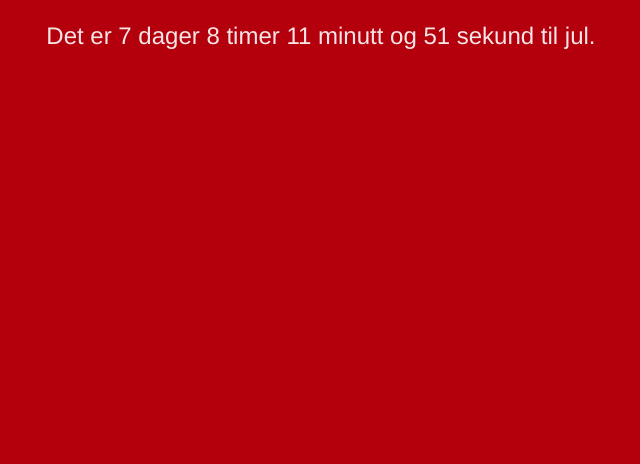
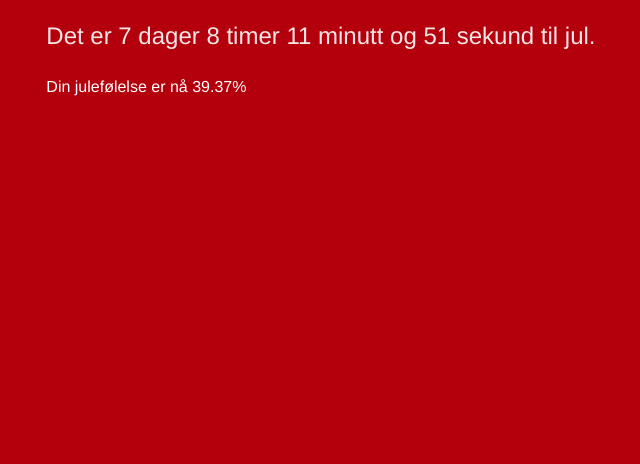
Before and after one commit to torarve/snart-jul, a website built with webpack: page src/index.html in a window 1280 px wide. Shown: the part 336-800 px from the top of the page, without its empty margins (235-875 px from the left). Built offline with nearby package versions, Linux system fonts and the light colour scheme.

Commit message:
Add feeling in percent.

```diff
--- a/src/index.html
+++ b/src/index.html
@@ -20,6 +20,11 @@
               </h2>
             </div>
           </div>
+          <div class="columns">
+            <div class="column is-8-desktop is-offset-2-desktop">
+              <p id="xmas-feeling" class="is-2 is-spaced"></p>
+            </div>
+          </div>
         </div>
       </div>
     </section>
--- a/src/js/functions.js
+++ b/src/js/functions.js
@@ -1,5 +1,8 @@
+export function xmasEve(date) {
+    return new Date(date.getFullYear(), 11, 24)
+}
 export function isXmas(date) {
-    const xmas = new Date(date.getFullYear(), 11, 24);
+    const xmas = xmasEve(date);
     const last = new Date(date.getFullYear(), 0, 14);
     return date>=xmas || date<last;
 }
@@ -8,3 +11,32 @@ export function firstSundayOfAdvent(year) {
     const xmas = new Date(year, 11, 24);
     return new Date(year, 11, 24-xmas.getDay()-3*7);
 }
+
+export function xmasFeeling(date) {
+    const month = date.getMonth();
+    const day = date.getDate();
+    const xmas = xmasEve(date);
+    switch(month) {
+        case 1:
+            if (day<14) {
+                return (date-new Date(date.getFullYear(), 0, 1)) / 31;
+            }
+
+            return 0.0;
+        case 10:
+        case 11:
+            const startAdvent = firstSundayOfAdvent(date.getFullYear());
+            if (date<startAdvent) {
+                const firstOfNovember = new Date(date.getFullYear(), 10, 1);
+                return 0.1*(date-firstOfNovember)/(startAdvent-firstOfNovember);
+            }
+            else if(date>=xmas) {
+                return 1.0;
+            }
+            else {
+                return 0.1 + (xmas-date)/(xmas-startAdvent);
+            }
+        default:
+            return 0.0;
+    }
+}
--- a/src/js/main.js
+++ b/src/js/main.js
@@ -1,13 +1,14 @@
-import { firstSundayOfAdvent, isXmas } from './functions';
+import { firstSundayOfAdvent, isXmas, xmasEve, xmasFeeling } from './functions';
 import { createChart } from './chart';
 
 document.addEventListener('DOMContentLoaded', () => {
     const now = new Date();
     const title = document.getElementById('title');
     const element = document.getElementById('count-down');
+    const feelingElement = document.getElementById('xmas-feeling');
     setInterval((title, element) => {
         const now = new Date();
-        const xmas = new Date(now.getFullYear(), 11, 24);
+        const xmas = xmasEve(now);
         let diff = Math.trunc((xmas - now) / 1000); // seconds left
         const seconds = diff % 60;
         diff = Math.trunc(diff / 60); // minutes left
@@ -44,6 +45,9 @@ document.addEventListener('DOMContentLoaded', () => {
                 element.innerHTML = `I dag er <a href="https://no.wikipedia.org/wiki/Tyvendedag_jul">${now.getDate()+7}. dag jul</a>.`;
             }
         }
+
+        const currentFeeling = xmasFeeling(now)*100;
+        feelingElement.innerText = `Din julefølelse er nå ${currentFeeling.toFixed(2)}%`;
     }, 500, title, element);
 
     console.log(firstSundayOfAdvent(2020));
```
